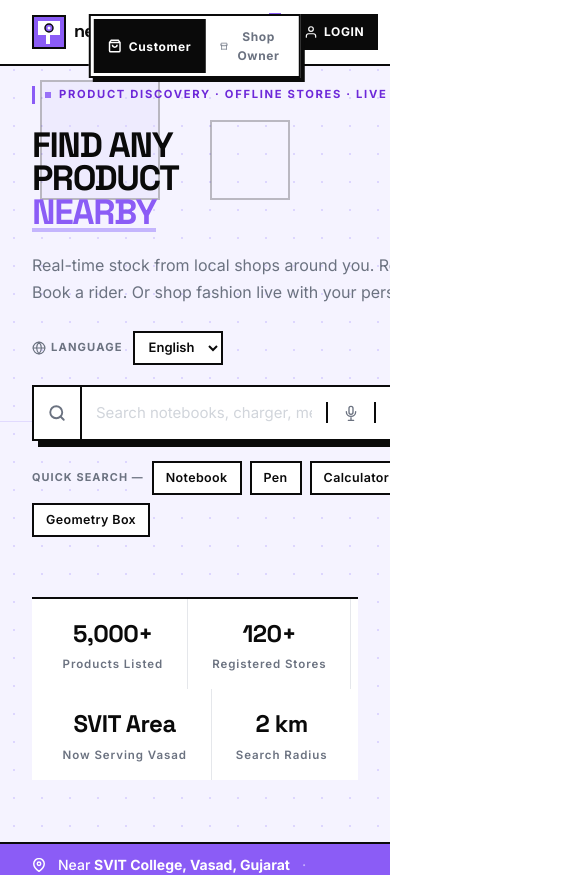
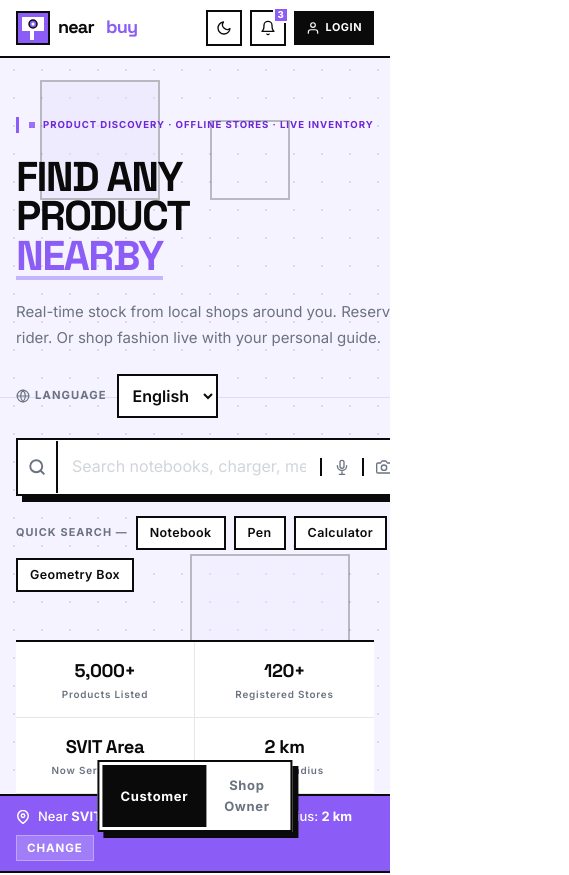
Before and after one commit to bravetiger01/nearbuy-nextjs, a Next.js app: page / in a window 390 px wide. Shown: the top 875 px of the page, 569 px wide, since content can reach past the window. Built offline with nearby package versions, Linux system fonts and the light colour scheme.

Commit message:
basic mobile view done

```diff
--- a/app/globals.css
+++ b/app/globals.css
@@ -89,7 +89,7 @@ img { display: block; max-width: 100%; }
   top: 14px;
   left: 50%;
   transform: translateX(-50%);
-  z-index: 9999;
+  z-index: 700;
 }
 .mode-switcher {
   display: flex;
@@ -1810,42 +1810,156 @@ img { display: block; max-width: 100%; }
 .toast-boxy.info { background: var(--gray-900); }
 
 /* ══════════════════════════════════════════════════════
-   RESPONSIVE
+   RESPONSIVE — MOBILE FIRST
    ══════════════════════════════════════════════════════ */
+
+/* iOS input sanity */
+@media (max-width: 480px) {
+  .f-inp, .d-inp, .search-inp, .lang-select { min-height: 44px; font-size: 16px; }
+}
+
+/* ── Mode switcher: floating bottom pill on mobile ───── */
+@media (max-width: 768px) {
+  .mode-switcher-wrap {
+    top: auto;
+    bottom: calc(12px + env(safe-area-inset-bottom, 0px));
+  }
+  .mode-switcher { box-shadow: var(--shadow-lg); }
+  .mode-btn { padding: 10px 18px; }
+  .mode-btn svg { display: none; }
+}
+
+/* ── Owner sidebar: off-canvas drawer ────────────────── */
+.sb-overlay {
+  position: fixed;
+  inset: 0;
+  background: rgba(10,10,10,0.45);
+  z-index: 450;
+}
+@media (min-width: 901px) { .sb-overlay { display: none; } }
+
+@media (max-width: 900px) {
+  .sidebar-boxy {
+    transform: translateX(-100%);
+    width: min(280px, 84vw);
+    box-shadow: var(--shadow-xl);
+    transition: transform 0.25s ease;
+    z-index: 500;
+  }
+  .sidebar-boxy.open { transform: translateX(0); }
+  .sidebar-boxy.collapsed { width: min(280px, 84vw); }
+  .sidebar-boxy.collapsed .sl-txt { display: inline; }
+  .sidebar-boxy.collapsed .sb-store-card { display: flex; }
+  .sidebar-boxy.collapsed .sb-pro-tag { display: inline-block; }
+  .sidebar-boxy.collapsed .sb-cat { display: block; }
+  .sidebar-boxy .sb-collapse { text-align: center; }
+  .owner-main-boxy,
+  .owner-main-boxy.sb-collapsed { margin-left: 0; }
+}
+
+/* ── Layout / section sizing ─────────────────────────── */
 @media (max-width: 1100px) {
   .charts-grid-boxy { grid-template-columns: 1fr; }
   .dash-two-boxy { grid-template-columns: 1fr; }
   .pnl-kpi-row { grid-template-columns: 1fr 1fr; }
+  .team-grid { grid-template-columns: repeat(2, 1fr); gap: 14px; }
 }
 @media (max-width: 900px) {
   .hero-inner { grid-template-columns: 1fr; gap: 40px; }
   .hero-img-col { display: none; }
+  .hero-section { min-height: auto; padding-bottom: 0; }
   .feat-grid { grid-template-columns: 1fr 1fr; }
   .feat-card-boxy:nth-child(2) { border-right: none; }
+  .feat-card-boxy:nth-child(4) { border-right: none; }
   .fashion-inner { grid-template-columns: 1fr; gap: 40px; }
   .fashion-img-col { display: none; }
 }
 @media (max-width: 768px) {
   .c-nav-links { display: none; }
-  .hero-section { padding-top: 80px; }
-  .hero-title { font-size: 2.8rem; }
-  .section-wrap { padding: 60px 20px; }
+  .c-nav { padding-top: env(safe-area-inset-top, 0px); }
+  .c-nav-inner { height: 56px; padding: 0 16px; gap: 12px; }
+  .c-nav-right { gap: 8px; }
+  .user-chip { padding: 6px 10px; font-size: 0.68rem; }
+  .notif-drop {
+    position: fixed;
+    top: calc(56px + env(safe-area-inset-top, 0px));
+    left: 8px;
+    right: 8px;
+    width: auto;
+  }
+  .hero-section { padding: calc(110px + env(safe-area-inset-top, 0px)) 16px 0; }
+  .hero-title { font-size: clamp(2.4rem, 12vw, 3.4rem); }
+  .hero-sub { font-size: 0.9375rem; }
+  .hero-inner { padding-bottom: 48px; }
+  .section-wrap { padding: 56px 16px; }
+  .section-heading { font-size: clamp(1.7rem, 8vw, 2.4rem); }
+  .section-top { margin-bottom: 32px; }
+  .fashion-heading { font-size: clamp(1.7rem, 8vw, 2.4rem); }
+  .feat-card-boxy { padding: 24px 20px; }
+  .btn-fashion { width: 100%; justify-content: center; }
+  .team-card { padding: 28px 16px; }
+  .results-header-boxy { flex-direction: column; }
+  .rh-right { width: 100%; justify-content: space-between; }
+  .store-grid-boxy { grid-template-columns: 1fr; }
+  .map-boxy { height: 340px; }
+  .map-legend-boxy { flex-wrap: wrap; gap: 12px; }
+  .modal-boxy { max-width: 100%; border-radius: 0; position: fixed; bottom: 0; left: 0; right: 0; border-bottom: none; max-height: 88vh; }
+  .modal-ov { align-items: flex-end; padding: 0; }
+  .modal-ftr-boxy { padding-bottom: calc(16px + env(safe-area-inset-bottom, 0px)); }
+  .o-section { padding: 20px 16px 40px; }
+  .owner-topbar-boxy { padding: 0 16px; }
+  .o-header-row { flex-wrap: wrap; }
+  .o-title { font-size: 1.25rem; }
+  .kpi-row { grid-template-columns: 1fr 1fr; }
+  .kpi-val { font-size: 1.4rem; }
+  .o-table-boxy, .doc-table-boxy { min-width: 560px; }
+  .table-scroll { -webkit-overflow-scrolling: touch; }
+  .charts-grid-boxy { gap: 16px; }
+  .dash-two-boxy { gap: 16px; }
+}
+@media (max-width: 640px) {
+  .hero-stats-bar { display: grid; grid-template-columns: 1fr 1fr; }
+  .stat-item { padding: 14px 12px; border-right: 1px solid var(--gray-200); border-bottom: 1px solid var(--gray-200); }
+  .stat-item:nth-child(4n+3) { border-right: none; }
+  .stat-div { display: none; }
+  .stat-num { font-size: 1.15rem; }
+  .stat-lbl { font-size: 0.62rem; }
+}
+@media (max-width: 480px) {
+  .hero-title { font-size: clamp(2.05rem, 11vw, 2.6rem); }
+  .hero-label { font-size: 0.6rem; letter-spacing: 0.1em; flex-wrap: wrap; }
+  .search-icon-wrap { padding: 0 10px; }
+  .si-btn { width: 42px; }
+  .search-go-boxy { padding: 0 12px; font-size: 0.7rem; }
+  .lang-row { flex-wrap: wrap; }
   .feat-grid { grid-template-columns: 1fr; }
   .feat-card-boxy { border-right: none; border-bottom: var(--brd); }
-  .sidebar-boxy { width: var(--sb-collapsed); }
-  .owner-main-boxy { margin-left: var(--sb-collapsed); }
-  .kpi-row { grid-template-columns: 1fr 1fr; }
-  .stat-item { padding: 16px 24px; }
-  .store-grid-boxy { grid-template-columns: 1fr; }
-  .modal-boxy { max-width: 100%; border-radius: 0; position: fixed; bottom: 0; left: 0; right: 0; border-bottom: none; max-height: 90vh; }
-  .modal-ov { align-items: flex-end; padding: 0; }
-  .o-section { padding: 20px 16px 40px; }
-}
-@media (max-width: 480px) {
-  .hero-title { font-size: 2.2rem; }
+  .feat-card-boxy:last-child { border-bottom: none; }
+  .rh-title { font-size: 1.3rem; }
+  .ai-rec-boxy { padding: 12px 14px; gap: 10px; }
+  .ai-tags-row { width: 100%; margin-left: 0; }
+  .store-grid-boxy { gap: 14px; }
+  .sc-body { padding: 16px; }
+  .sc-actions { gap: 6px; }
+  .sc-act-btn { padding: 9px 4px; font-size: 0.68rem; }
+  .store-preview-boxy { gap: 10px; }
   .kpi-row { grid-template-columns: 1fr; }
   .pnl-kpi-row { grid-template-columns: 1fr 1fr; }
-  .mode-btn { padding: 8px 14px; font-size: 0.75rem; }
+  .form-grid, .form-grid-2 { grid-template-columns: 1fr; }
+  .form-g.full { grid-column: span 1; }
+  .form-g { padding: 4px 0; }
+  .rider-steps-bar { gap: 8px; }
+  .rsb-step span { font-size: 0.6rem; }
+  .pay-method-grid { gap: 10px; }
+  .sb-pro-tag { display: none; }
+  .loc-bar-inner { padding: 0 16px; gap: 8px; font-size: 0.81rem; }
+  .empty-boxy { padding: 56px 16px; }
+  .doc-boxy { padding: 16px; }
+  .table-scroll { margin: 0 -4px; padding: 0 4px; }
+}
+@media (max-width: 360px) {
+  .c-nav-right .icon-btn { width: 32px; height: 32px; }
+  .user-chip { padding: 5px 8px; font-size: 0.65rem; }
 }
 
 /* Leaflet map matching boxy design */
--- a/app/layout.tsx
+++ b/app/layout.tsx
@@ -1,4 +1,4 @@
-import type { Metadata } from 'next';
+import type { Metadata, Viewport } from 'next';
 import { Inter, Space_Grotesk } from 'next/font/google';
 import './globals.css';
 
@@ -18,6 +18,15 @@ export const metadata: Metadata = {
     'Product discovery for offline stores with live inventory, reservations, rider delivery and a shop-owner dashboard.',
 };
 
+export const viewport: Viewport = {
+  width: 'device-width',
+  initialScale: 1,
+  maximumScale: 1,
+  userScalable: false,
+  viewportFit: 'cover',
+  themeColor: '#F5F3FF',
+};
+
 export default function RootLayout({ children }: { children: React.ReactNode }) {
   return (
     <html lang="en" className={`${inter.variable} ${spaceGrotesk.variable}`}>
--- a/components/owner/Docs.tsx
+++ b/components/owner/Docs.tsx
@@ -63,7 +63,8 @@ function DocEditable({
           </div>
         ))}
       </div>
-      <table className="doc-table-boxy">
+      <div className="table-scroll">
+        <table className="doc-table-boxy">
         <thead>
           <tr>
             <th>#</th>
@@ -102,7 +103,8 @@ function DocEditable({
             </tr>
           ))}
         </tbody>
-      </table>
+        </table>
+      </div>
       <button className="add-row-boxy" onClick={addRow}>
         + ADD ITEM
       </button>
--- a/components/owner/OwnerSidebar.tsx
+++ b/components/owner/OwnerSidebar.tsx
@@ -29,10 +29,10 @@ const SECTIONS = [
 ];
 
 export default function OwnerSidebar() {
-  const { ownerSection, setOwnerSection, sidebarCollapsed, toggleSidebar } = useApp();
+  const { ownerSection, setOwnerSection, sidebarCollapsed, toggleSidebar, mobileSidebarOpen, closeMobileSidebar } = useApp();
 
   return (
-    <aside className={`sidebar-boxy ${sidebarCollapsed ? 'collapsed' : ''}`}>
+    <aside className={`sidebar-boxy ${sidebarCollapsed ? 'collapsed' : ''} ${mobileSidebarOpen ? 'open' : ''}`}>
       <div className="sb-top">
         <div className="sb-logo-wrap">
           <LogoMark width={110} height={28} />
@@ -62,6 +62,7 @@ export default function OwnerSidebar() {
                 onClick={(e) => {
                   e.preventDefault();
                   setOwnerSection(item.id);
+                  closeMobileSidebar();
                 }}
               >
                 {item.icon}
--- a/components/owner/OwnerView.tsx
+++ b/components/owner/OwnerView.tsx
@@ -15,10 +15,11 @@ import Bank from './Bank';
 import SettingsView from './SettingsView';
 
 export default function OwnerView() {
-  const { sidebarCollapsed, ownerSection } = useApp();
+  const { sidebarCollapsed, ownerSection, mobileSidebarOpen, closeMobileSidebar } = useApp();
   return (
     <div id="ownerView" style={{ display: 'flex', minHeight: '100vh', background: 'var(--gray-100)' }}>
       <OwnerSidebar />
+      {mobileSidebarOpen && <div className="sb-overlay" onClick={closeMobileSidebar} />}
       <main className={`owner-main-boxy ${sidebarCollapsed ? 'sb-collapsed' : ''}`}>
         <OwnerTopbar />
         <DashboardKey ownerSection={ownerSection} />
--- a/lib/store-context.tsx
+++ b/lib/store-context.tsx
@@ -118,7 +118,9 @@ interface AppContextValue {
   ownerSection: string;
   setOwnerSection: (s: string) => void;
   sidebarCollapsed: boolean;
+  mobileSidebarOpen: boolean;
   toggleSidebar: () => void;
+  closeMobileSidebar: () => void;
 }
 
 const AppContext = createContext<AppContextValue | null>(null);
@@ -154,6 +156,7 @@ export function AppProvider({ children }: { children: ReactNode }) {
 
   const [ownerSection, setOwnerSection] = useState('dashboard');
   const [sidebarCollapsed, setSidebarCollapsed] = useState(false);
+  const [mobileSidebarOpen, setMobileSidebarOpen] = useState(false);
 
   useEffect(() => {
     document.documentElement.setAttribute('data-theme', theme);
@@ -299,7 +302,15 @@ export function AppProvider({ children }: { children: ReactNode }) {
   }, [rawResults, sortBy]);
 
   const toggleSidebar = useCallback(() => {
-    setSidebarCollapsed((c) => !c);
+    if (typeof window !== 'undefined' && window.matchMedia('(max-width: 900px)').matches) {
+      setMobileSidebarOpen((o) => !o);
+    } else {
+      setSidebarCollapsed((c) => !c);
+    }
+  }, []);
+
+  const closeMobileSidebar = useCallback(() => {
+    setMobileSidebarOpen(false);
   }, []);
 
   const value = useMemo<AppContextValue>(
@@ -353,7 +364,9 @@ export function AppProvider({ children }: { children: ReactNode }) {
       ownerSection,
       setOwnerSection,
       sidebarCollapsed,
+      mobileSidebarOpen,
       toggleSidebar,
+      closeMobileSidebar,
     }),
     [
       mode,
@@ -396,7 +409,9 @@ export function AppProvider({ children }: { children: ReactNode }) {
       openProductModal,
       ownerSection,
       sidebarCollapsed,
+      mobileSidebarOpen,
       toggleSidebar,
+      closeMobileSidebar,
     ]
   );
 
```
